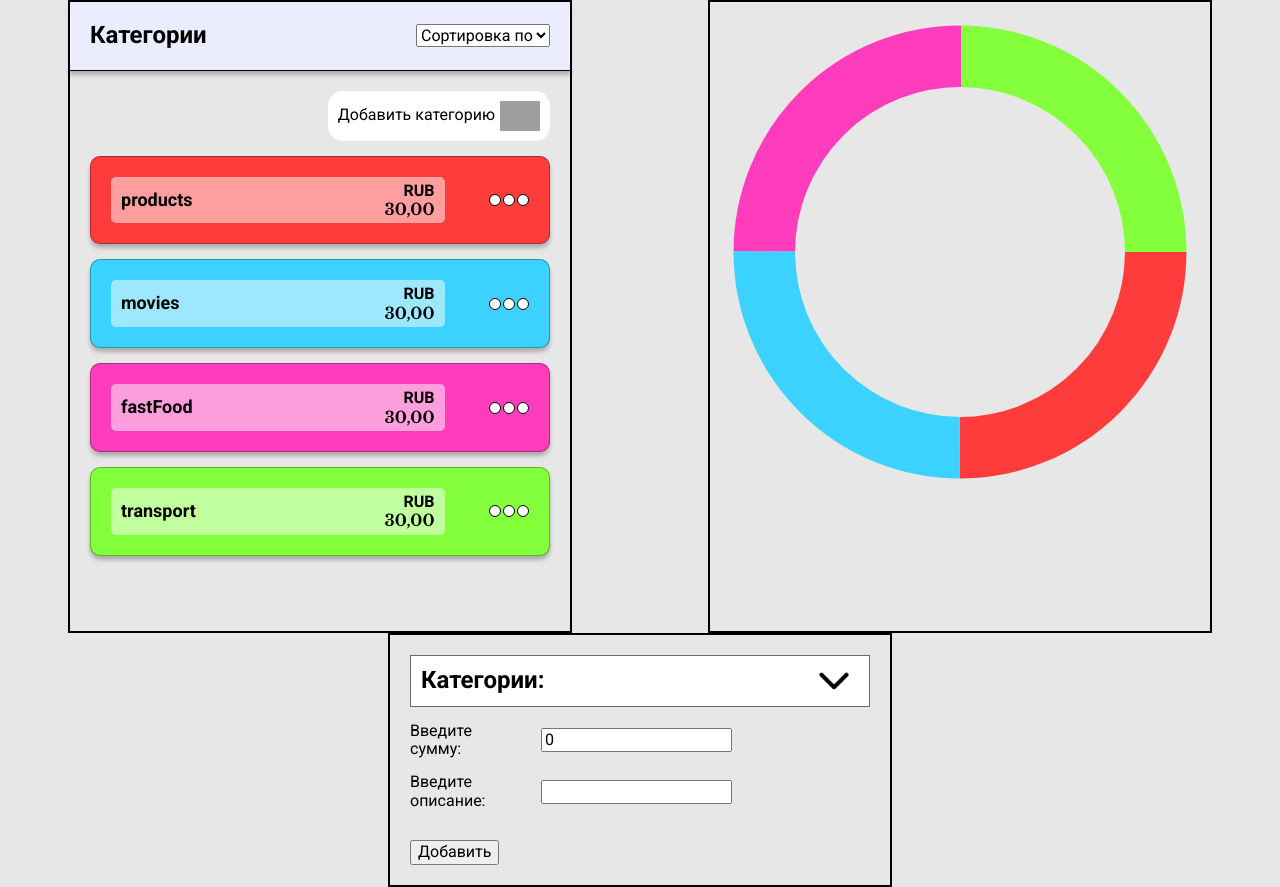
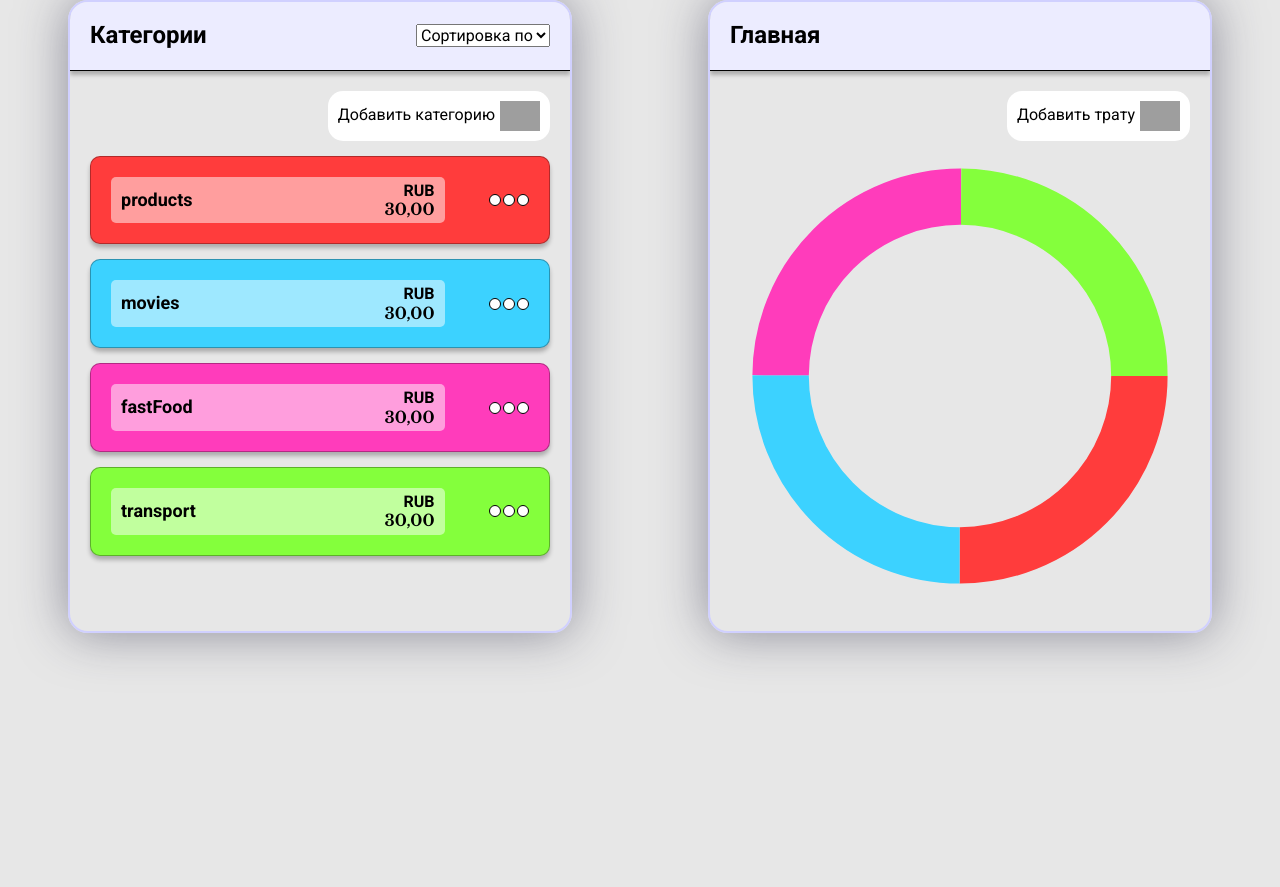
Before and after one commit to BraFelineFun/saviorMoney, a React (Create React App) app: page / in a window 1280 px wide. After the commit the page ends 800 px from the top, so only its background shows below. Built offline with nearby package versions, Linux system fonts and the light colour scheme; grey boxes are pictures that could not be loaded.

Commit message:
Prettied containers, SwitchPie

```diff
--- a/src/App.css
+++ b/src/App.css
@@ -35,7 +35,10 @@ body {
 }
 .container{
     width: 500px;
-    border: 2px solid black;
+    overflow: hidden;
+    border: 2px solid #d0d0ff;
+    box-shadow: 0px 0px 50px 0px rgb(49, 49, 75, 0.5);
+    border-radius: 20px;
 }
 .wrapperPadding{
     box-sizing: border-box;
--- a/src/App.js
+++ b/src/App.js
@@ -3,6 +3,7 @@ import './normalize.css'
 import Pie from "./Components/Pie/Pie";
 import FormSpending from "./Components/FormAdd/FormSpending";
 import Category from "./Components/Category/Category";
+import PieContainer from "./Components/Pie/PieContainer";
 
 function App() {
 
@@ -14,12 +15,12 @@ function App() {
             </div>
 
             <div className="container">
-                <Pie />
+                <PieContainer />
             </div>
 
-            <div className="container">
-                <FormSpending/>
-            </div>
+            {/*<div className="container">*/}
+            {/*    <FormSpending/>*/}
+            {/*</div>*/}
 
 
 
--- a/src/Components/Category/Category.jsx
+++ b/src/Components/Category/Category.jsx
@@ -5,6 +5,7 @@ import RoundButton from "../UI Components/RoundButton/RoundButton";
 import FormCategory from "../FormAdd/FormCategory";
 import useToggle from "../../Hooks/useToggle";
 import SwitchComponents from "../UI Components/SwitchComponents/SwitchComponents";
+import Header from "../UI Components/Header/Header";
 
 export const EditCategoryContext = createContext(null);
 
@@ -23,15 +24,8 @@ const Category = () => {
 
     return (
         <div className="card">
-            {/*<div className="buttonAddCategory">*/}
-            {/*    <RoundButton callback={toggleFormSetDefault}/>*/}
-            {/*</div>*/}
 
-            <div className="headWrapper wrapperPadding">
-                <div className="headTitle">
-                    <h2>Категории</h2>
-                </div>
-                <div className="select">
+            <Header title={"Категории"}>
                 <select onChange={(e)=>
                     setSortField(e.target.value)}
                         value={sortField}
@@ -47,16 +41,16 @@ const Category = () => {
                     </option>
 
                 </select>
-                </div>
-            </div>
+            </Header>
 
             <EditCategoryContext.Provider value={[editCategory, setEditCategory]}>
                 <main  className="wrapperPadding category_main">
                     <SwitchComponents
                         switchTitle={editCategory? "Изменить категорию": "Добавить категорию"}
                         switchKey={isShowForm || editCategory !== null}
-                        SwitchComponent={<FormCategory callback={toggleShowForm}/>}
-                        SwitchedComponent={<Card  sortField={sortField}/>}
+                        setSwitchKey={toggleFormSetDefault}
+                        SwitchComponent={<Card  sortField={sortField}/>}
+                        SwitchedComponent={<FormCategory callback={toggleFormSetDefault}/>}
                     />
                 </main>
             </EditCategoryContext.Provider>
--- a/src/Components/Category/category.css
+++ b/src/Components/Category/category.css
@@ -1,15 +1,3 @@
-.headWrapper{
-    display: flex;
-    justify-content: space-between;
-    align-items: center;
-
-    border-bottom: 1px solid black;
-    background-color: #ECECFF;
-
-    box-shadow: 0px 4px 4px rgba(0, 0, 0, 0.25);
-}
-
-
 .card{
     position: relative;
 }
--- a/src/Components/FormAdd/FormCategory.jsx
+++ b/src/Components/FormAdd/FormCategory.jsx
@@ -12,6 +12,7 @@ const FormCategory = ({callback}) => {
 
     const [color, setColor] = useState(toEditCategory?.color || getRandomColor());
     const [category, setCategory] = useState(toEditCategory?.category || "");
+    const [spin, setSpin] = useState(false);//TODO: Сделать хук через ref?
 
     const dispatch = useDispatch();
     const spendings = useSelector(state => state.spendings)
@@ -63,7 +64,12 @@ const FormCategory = ({callback}) => {
                     value={color}
                     type="color"/>
 
-                <img onClick={() => setColor(getRandomColor())}
+                <img onClick={() => {
+                    setColor(getRandomColor());
+                    setSpin(true);
+                    setTimeout(() => setSpin(false), 300)
+                }}
+                    className={spin && cl.spin}
                     src={refresh}
                     alt="refresh color"
                 />
--- a/src/Components/FormAdd/formCategory.module.css
+++ b/src/Components/FormAdd/formCategory.module.css
@@ -15,12 +15,18 @@
     cursor: pointer;
     height: 30px;
     width: 30px;
-    padding-left: 15px;
     transition: 0.2s;
+}
+.inputField input{
+    margin-right: 15px;
 }
 .inputField img:hover{
     transform: scale(130%);
 }
+.spin{
+    animation: spin 0.3s linear;
+}
+
 button{
     margin-top: 30px;
 }
@@ -77,3 +83,8 @@ button{
     background-color: #9393f1;
     color: #ffffff;
 }
+
+@keyframes spin {
+    from {transform:rotate(0deg);}
+    to {transform:rotate(360deg);}
+}
--- a/src/Components/Pie/PieContainer.jsx
+++ b/src/Components/Pie/PieContainer.jsx
@@ -1,9 +1,26 @@
 import React from 'react';
+import SwitchComponents from "../UI Components/SwitchComponents/SwitchComponents";
+import Pie from "./Pie";
+import FormSpending from "../FormAdd/FormSpending";
+import useToggle from "../../Hooks/useToggle";
+import Header from "../UI Components/Header/Header";
 
 const PieContainer = () => {
+
+    const [isToggled, toggle] = useToggle(false);
+
     return (
         <div>
-
+            <Header title={"Главная"}></Header>
+            <div  className="wrapperPadding">
+                <SwitchComponents
+                    switchTitle={"Добавить трату"}
+                    switchKey={isToggled}
+                    setSwitchKey={toggle}
+                    SwitchComponent={<Pie/>}
+                    SwitchedComponent={<FormSpending/>}
+                />
+            </div>
         </div>
     );
 };
--- /dev/null
+++ b/src/Components/UI Components/Header/Header.jsx
@@ -0,0 +1,18 @@
+import React from 'react';
+import cl from './header.module.css'
+
+const Header = ({title, children}) => {
+    return (
+
+        <div className={[cl.headWrapper, "wrapperPadding"].join(" ")}>
+            <div>
+                <h2>{title}</h2>
+            </div>
+            <div>
+                {children}
+            </div>
+        </div>
+    );
+};
+
+export default Header;
--- /dev/null
+++ b/src/Components/UI Components/Header/header.module.css
@@ -0,0 +1,10 @@
+.headWrapper{
+    display: flex;
+    justify-content: space-between;
+    align-items: center;
+
+    border-bottom: 1px solid black;
+    background-color: #ECECFF;
+
+    box-shadow: 0px 4px 4px rgba(0, 0, 0, 0.25);
+}
--- a/src/Components/UI Components/SwitchComponents/SwitchComponents.jsx
+++ b/src/Components/UI Components/SwitchComponents/SwitchComponents.jsx
@@ -2,8 +2,10 @@ import React from 'react';
 import {CSSTransition, SwitchTransition} from "react-transition-group";
 import cl from './switchComponets.module.css'
 import back from '../../../Resources/img/back.png'
+import useToggle from "../../../Hooks/useToggle";
 
-const SwitchComponents = ({SwitchComponent, SwitchedComponent, switchKey, switchTitle}) => {
+const SwitchComponents = ({SwitchComponent, SwitchedComponent, switchKey, setSwitchKey, switchTitle}) => {
+
     return (
         <div className={cl.content}>
             <div className={cl.header}>
@@ -12,7 +14,9 @@ const SwitchComponents = ({SwitchComponent, SwitchedComponent, switchKey, switch
                         <h3>{switchTitle}</h3>
                     }
                 </div>
-                <div className={cl.navigation}>
+                <div onClick={setSwitchKey}
+                    className={cl.navigation}
+                >
                     <label>
                         {!switchKey?
                             switchTitle:
@@ -37,11 +41,11 @@ const SwitchComponents = ({SwitchComponent, SwitchedComponent, switchKey, switch
                 >
                     {switchKey?
                         <div>
-                            {SwitchComponent}
+                            {SwitchedComponent}
                         </div>
                         :
                         <div>
-                            {SwitchedComponent}
+                            {SwitchComponent}
                         </div>
                     }
                 </CSSTransition>
```
Lines whose indentation alone changed are shown as unchanged.
